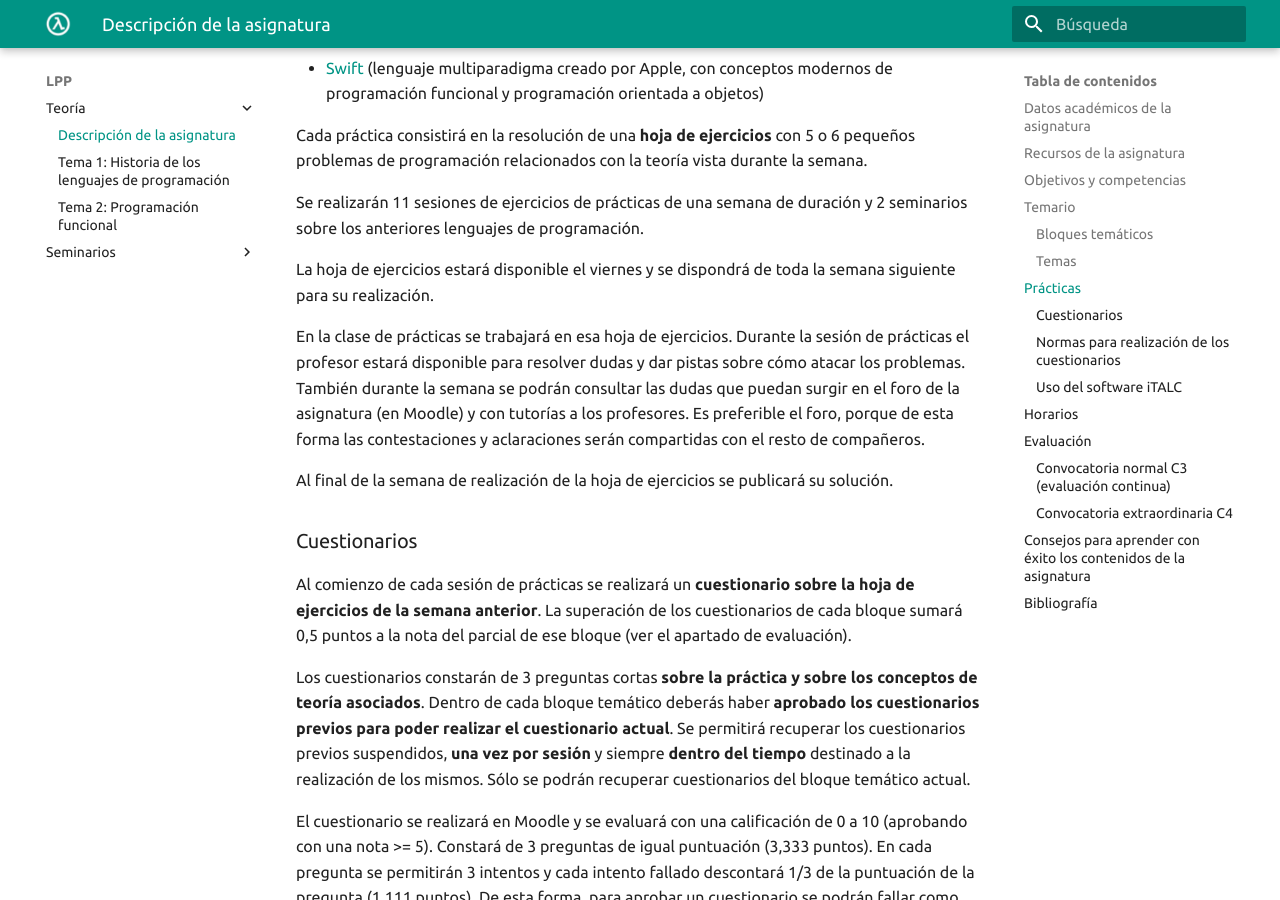
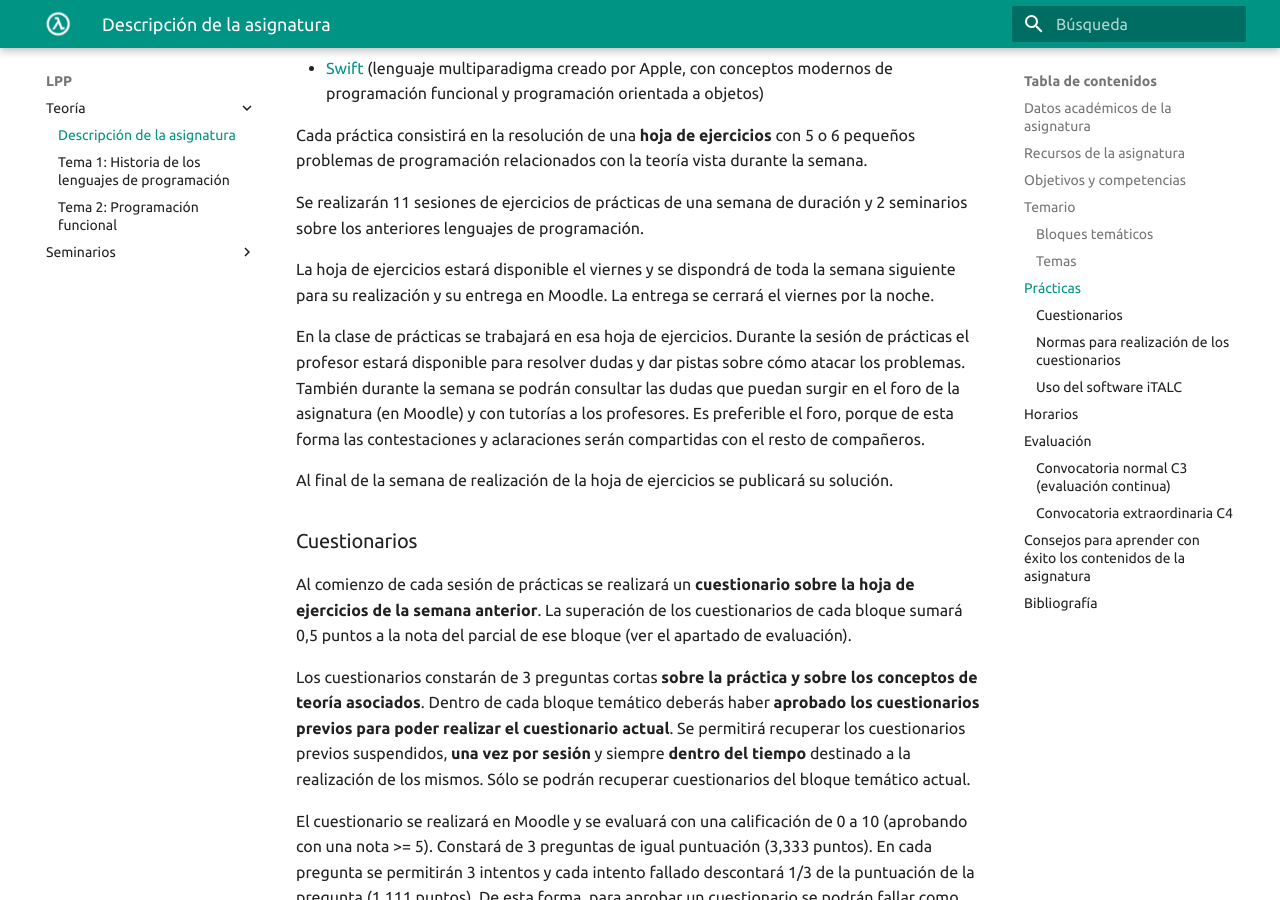
Before and after one commit to domingogallardo/apuntes-lpp, an MkDocs documentation site: the page built from docs/teoria/tema00-descripcion-asignatura/tema00-descripcion-asignatura.md, in a window 1280 px wide and 900 px high, scrolled down 3816 px. Built offline with MkDocs 1.6.1 and Material for MkDocs 9.7.7, drawn with Linux system fonts in a browser that asks for light colours.

Commit message:
Entrega en Moodle de las prácticas

```diff
--- a/docs/teoria/tema00-descripcion-asignatura/tema00-descripcion-asignatura.md
+++ b/docs/teoria/tema00-descripcion-asignatura/tema00-descripcion-asignatura.md
@@ -153,7 +153,8 @@ Se realizarán 11 sesiones de ejercicios de prácticas de una semana de
 duración y 2 seminarios sobre los anteriores lenguajes de programación.
 
 La hoja de ejercicios estará disponible el viernes y se dispondrá de
-toda la semana siguiente para su realización.
+toda la semana siguiente para su realización y su entrega en
+Moodle. La entrega se cerrará el viernes por la noche.
 
 En la clase de prácticas se trabajará en esa hoja de
 ejercicios. Durante la sesión de prácticas el profesor estará
```
